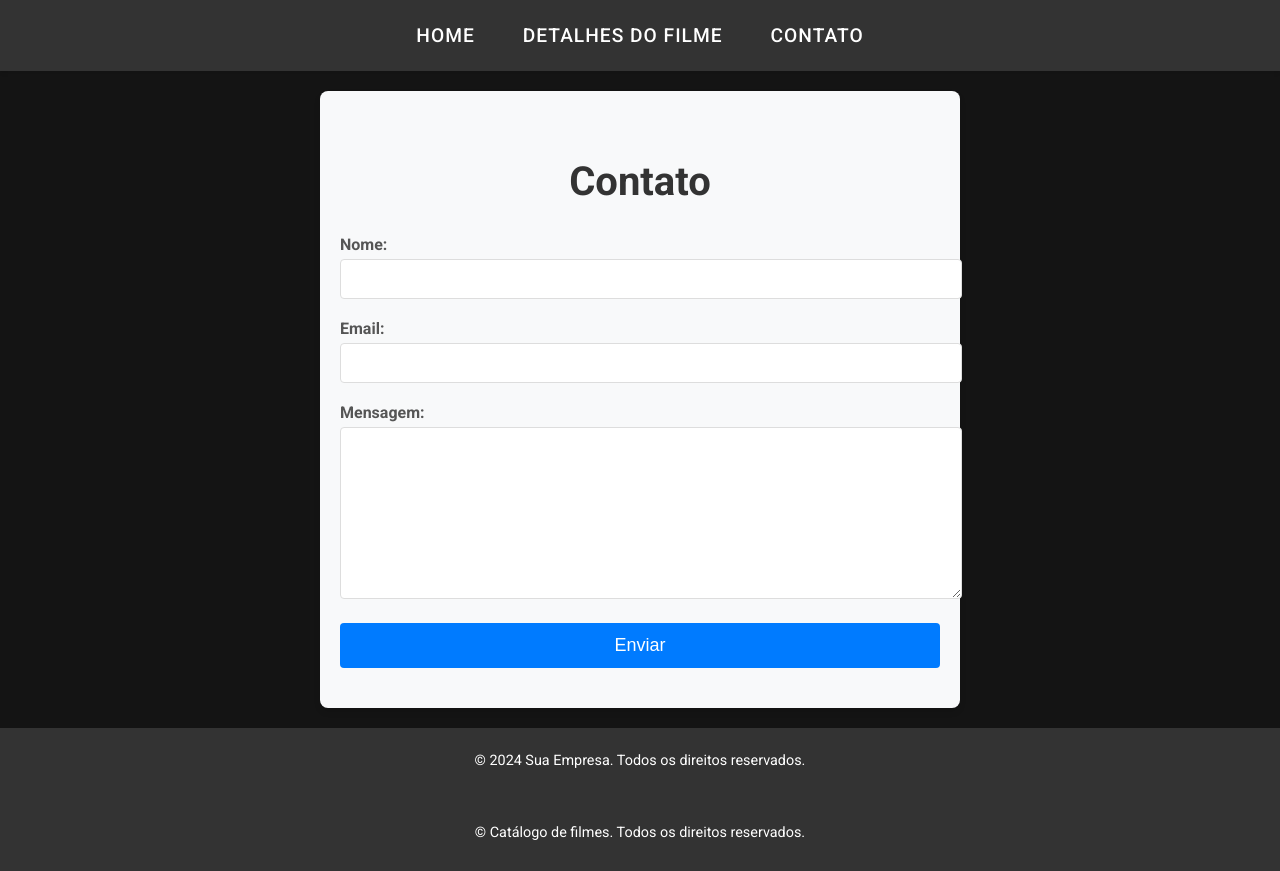
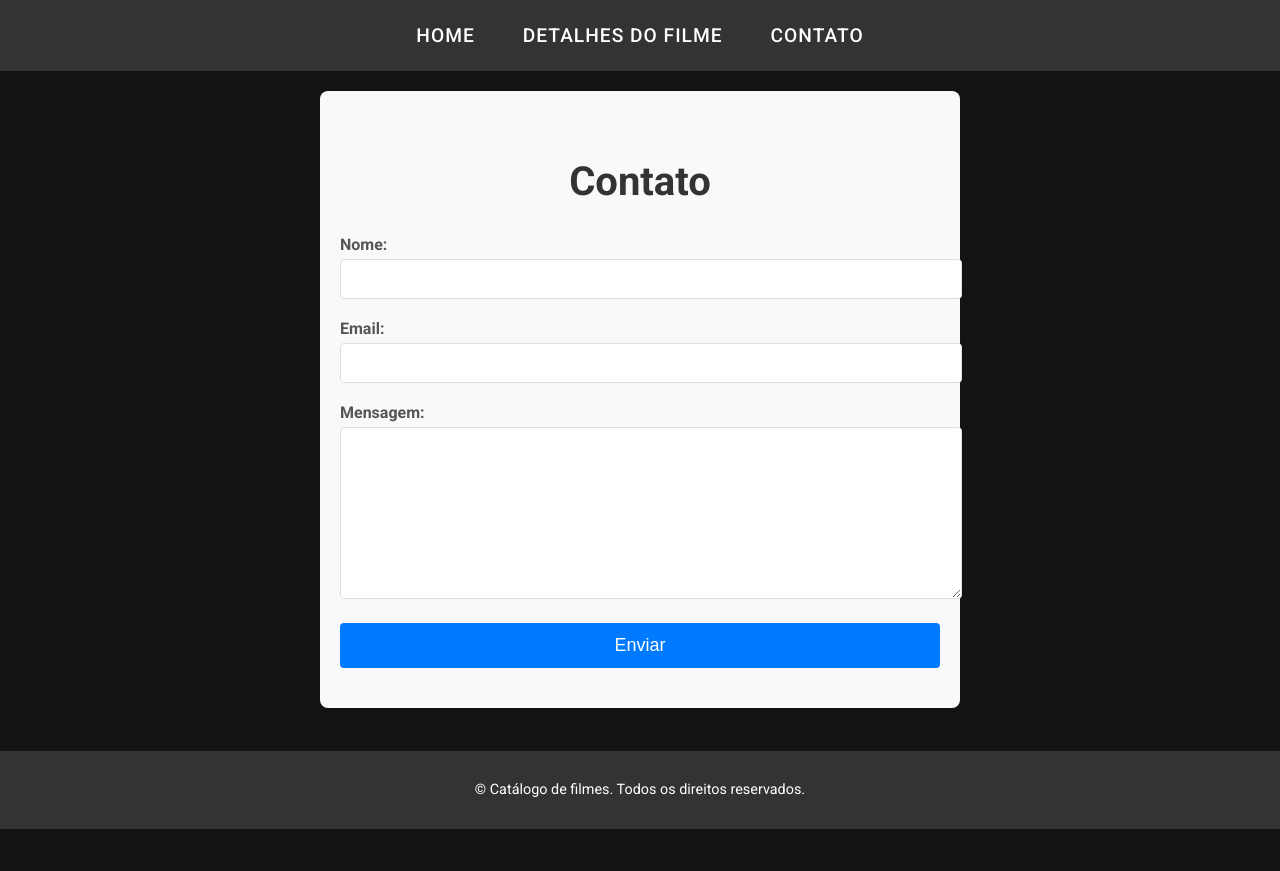
Before and after one commit to laurentealexandre/TrabalhoFinalFrameworks1, a React (Vite) app in the folder filmes-collection/: page /contact in a window 1280 px wide. After the commit the page ends 829 px from the top, so only its background shows below. Built offline with nearby package versions, Linux system fonts and the light colour scheme.

Commit message:
corrigindo erros

```diff
--- a/filmes-collection/src/App.css
+++ b/filmes-collection/src/App.css
@@ -1,3 +1,4 @@
+/* Define o CSS basico da aplicação */
 #root {
   max-width: 1280px;
   margin: 0 auto;
--- a/filmes-collection/src/App.jsx
+++ b/filmes-collection/src/App.jsx
@@ -1,8 +1,13 @@
+// Importa o componente Router
 import { BrowserRouter as Router } from 'react-router-dom'
+// Importa o componente de rotas da aplicação
 import AppRoutes from './Routes'
+// Importa o componente de cabeçalho da aplicação
 import Header from './components/Header'
+// Importa o componente de rodapé da aplicação
 import Footer from './components/Footer'
 
+// Define o componente principal da aplicação.
 function App() {
   return (
     <Router>
--- a/filmes-collection/src/Routes.jsx
+++ b/filmes-collection/src/Routes.jsx
@@ -1,8 +1,13 @@
+// Importa os componentes Routes e Route
 import { Routes, Route } from 'react-router-dom'
+// Importa o componente Home
 import Home from './pages/Home'
+// Importa o componente Profile
 import Profile from './pages/Profile'
+// Importa o componente Contact
 import Contact from './pages/Contact'
 
+// Define o componente AppRoutes
 const AppRoutes = () => {
   return (
     <Routes>
--- a/filmes-collection/src/components/Header.jsx
+++ b/filmes-collection/src/components/Header.jsx
@@ -1,6 +1,9 @@
+// Importa o componente 'Link' do 'react-router-dom'
 import { Link } from 'react-router-dom'
+// Importa 'styled-components'
 import styled from 'styled-components'
 
+// Define o componente funcional 'Header' que representa o cabeçalho do site.
 const Header = () => {
   return (
     <HeaderContainer>
@@ -17,6 +20,7 @@ const Header = () => {
 
 export default Header
 
+// Aplica CSS  utilizando styled-components.
 const HeaderContainer = styled.header`
   background-color: #333;
   color: #fff;
--- a/filmes-collection/src/components/MovieCard.jsx
+++ b/filmes-collection/src/components/MovieCard.jsx
@@ -1,5 +1,7 @@
+// Importa a biblioteca 'styled-components'
 import styled from 'styled-components'
 
+// Define o componente funcional 'MovieCard'
 const MovieCard = ({ movie }) => {
   return (
     <Card>
@@ -12,6 +14,7 @@ const MovieCard = ({ movie }) => {
 
 export default MovieCard
 
+// Aplica CSS  utilizando styled-components.
 const Card = styled.div`
   display: flex;
   flex-direction: column;
--- a/filmes-collection/src/main.jsx
+++ b/filmes-collection/src/main.jsx
@@ -1,9 +1,15 @@
+// Importa a biblioteca React
 import React from 'react'
+// Importa o ReactDOM
 import ReactDOM from 'react-dom/client'
+// Importa o Auth0Provider
 import { Auth0Provider } from '@auth0/auth0-react'
+// Importa o componente App
 import App from './App'
+// Importa os estilos globais da aplicação
 import './index.css'
 
+// Cria um ponto de entrada para a aplicação React no elemento DOM com o ID 'root'
 ReactDOM.createRoot(document.getElementById('root')).render(
   <React.StrictMode>
     <Auth0Provider
--- a/filmes-collection/src/pages/Contact.jsx
+++ b/filmes-collection/src/pages/Contact.jsx
@@ -1,6 +1,9 @@
+// Importa as bibliotecas React e 'useState
 import React, { useState } from 'react';
+// Importa a biblioteca 'styled-components'
 import styled from 'styled-components';
 
+// Aplica CSS  utilizando styled-components.
 const PageContainer = styled.div`
   display: flex;
   flex-direction: column;
@@ -91,6 +94,7 @@ const Footer = styled.footer`
   width: 100%;
 `;
 
+// Componente funcional 'Contact'
 const Contact = () => {
   const [formData, setFormData] = useState({
     name: '',
@@ -98,6 +102,7 @@ const Contact = () => {
     message: ''
   });
 
+  // Função chamada quando há mudanças nos campos do formulário
   const handleChange = (e) => {
     const { name, value } = e.target;
     setFormData(prevState => ({
@@ -106,6 +111,7 @@ const Contact = () => {
     }));
   };
 
+  // Função chamada quando o formulário é enviado.
   const handleSubmit = (e) => {
     e.preventDefault();
     console.log('Form data:', formData);
@@ -155,9 +161,7 @@ const Contact = () => {
           </ContactForm>
         </ContactContainer>
       </ContentContainer>
-      <Footer>
-        <p>&copy; 2024 Sua Empresa. Todos os direitos reservados.</p>
-      </Footer>
+
     </PageContainer>
   );
 };
--- a/filmes-collection/src/pages/Home.jsx
+++ b/filmes-collection/src/pages/Home.jsx
@@ -1,10 +1,15 @@
+// Importa os hooks 'useState' e 'useEffect'
 import { useState, useEffect } from 'react';
+// Importa o componente 'Link' da biblioteca 'react-router-dom'
 import { Link } from 'react-router-dom';
+// Importa a instância do axios
 import api from '../utils/api';
 
+// Define um estado 'movies' para armazenar a lista de filmes
 const Home = () => {
   const [movies, setMovies] = useState([]);
 
+  // Usa 'useEffect' para fazer a requisição de filmes
   useEffect(() => {
     const fetchMovies = async () => {
       const { data } = await api.get('/discover/movie');
@@ -13,6 +18,7 @@ const Home = () => {
     fetchMovies();
   }, []);
 
+  // Estrutura principal do componente 'Home'
   return (
     <div className="home-container">
       <h1 className="section-title">Catálogo de Filmes</h1>
--- a/filmes-collection/src/pages/Profile.jsx
+++ b/filmes-collection/src/pages/Profile.jsx
@@ -1,12 +1,18 @@
+// Importa React e hooks useState e useEffect
 import React, { useState, useEffect } from 'react';
+// Importa useParams
 import { useParams } from 'react-router-dom';
+// Importa a instância da API
 import api from '../utils/api';
+// Importa styled-components
 import styled from 'styled-components';
 
+// Define o componente Profile
 const Profile = () => {
   const [movie, setMovie] = useState(null);
   const { id } = useParams();
 
+  // useEffect para buscar os detalhes do filme
   useEffect(() => {
     const fetchMovie = async () => {
       try {
@@ -27,6 +33,7 @@ const Profile = () => {
     return <div>Loading...</div>;
   }
 
+  // Renderiza os detalhes do filme
   return (
     <PageContainer>
       <ContentContainer>
@@ -46,16 +53,14 @@ const Profile = () => {
           </MovieDetails>
         </ProfileContainer>
       </ContentContainer>
-      <Footer>
-        <p>&copy; 2024 Movie Database. Todos os direitos reservados.</p>
-      </Footer>
+
     </PageContainer>
   );
 };
 
 export default Profile;
 
-// Styled Components
+// Aplica CSS  utilizando styled-components.
 
 const PageContainer = styled.div`
   display: flex;
--- a/filmes-collection/src/utils/api.js
+++ b/filmes-collection/src/utils/api.js
@@ -1,5 +1,7 @@
+// Importa a biblioteca Axios
 import axios from 'axios'
 
+// Dados da API
 const api = axios.create({
   baseURL: 'https://api.themoviedb.org/3',
   params: {
```
Also changed, not shown: filmes-collection/src/components/Footer.jsx (+7 -0 lines), filmes-collection/src/index.css (+7 -6 lines).
